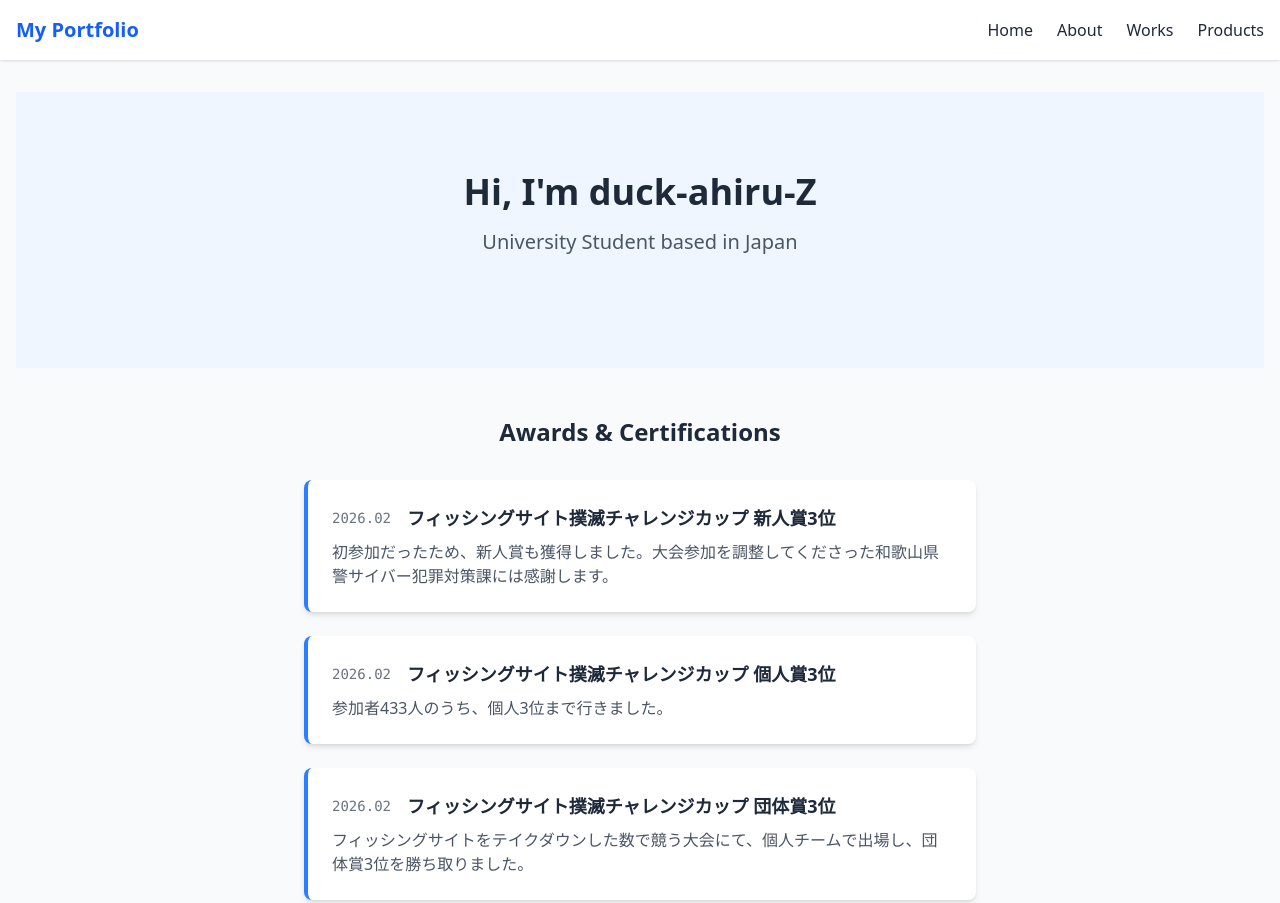
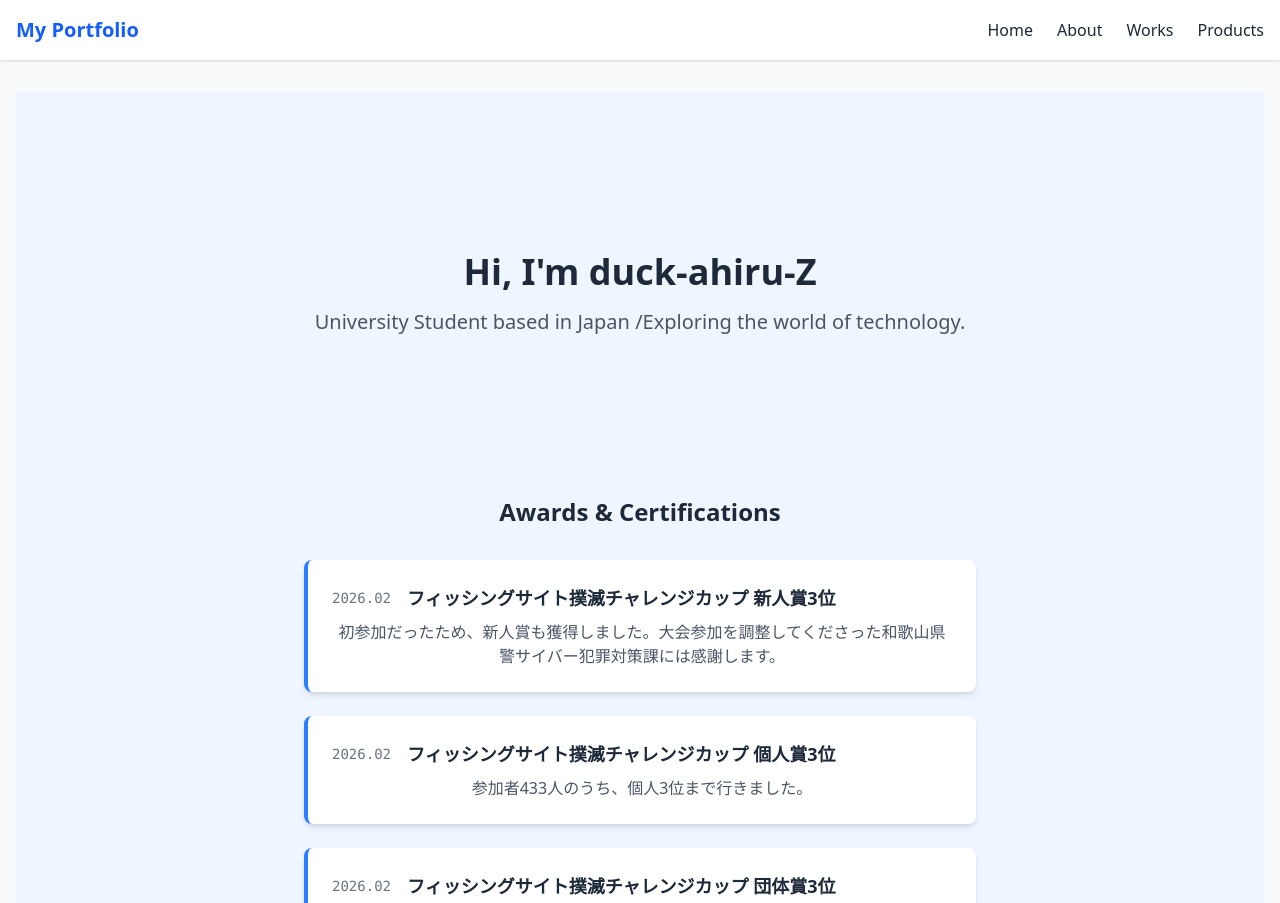
Before and after one commit to duck-ahiru-Z/portfolio, an Astro site: page / in a window 1280 px wide. Shown: the top 903 px of the page. Built offline with nearby package versions, Linux system fonts and the light colour scheme; Astro itself is replaced by a stand-in of ours.

Commit message:
Update index.astro

```diff
--- a/src/pages/index.astro
+++ b/src/pages/index.astro
@@ -8,10 +8,11 @@ import products from '../data/products.json';
 <Layout title="私のポートフォリオ">
 
   <div class="text-center py-20 bg-blue-50">
+	<div id="about" class="text-center py-20 bg-blue-50">
     <h1 class="text-4xl font-bold mb-4 text-gray-800">Hi, I'm duck-ahiru-Z</h1>
     <p class="text-xl text-gray-600 mb-8">
-      University Student based in Japan
-    </p>
+	University Student based in Japan /Exploring the world of technology.
+	</p>
   </div>
 
   <section id="works" class="container mx-auto px-4 py-12">
```
